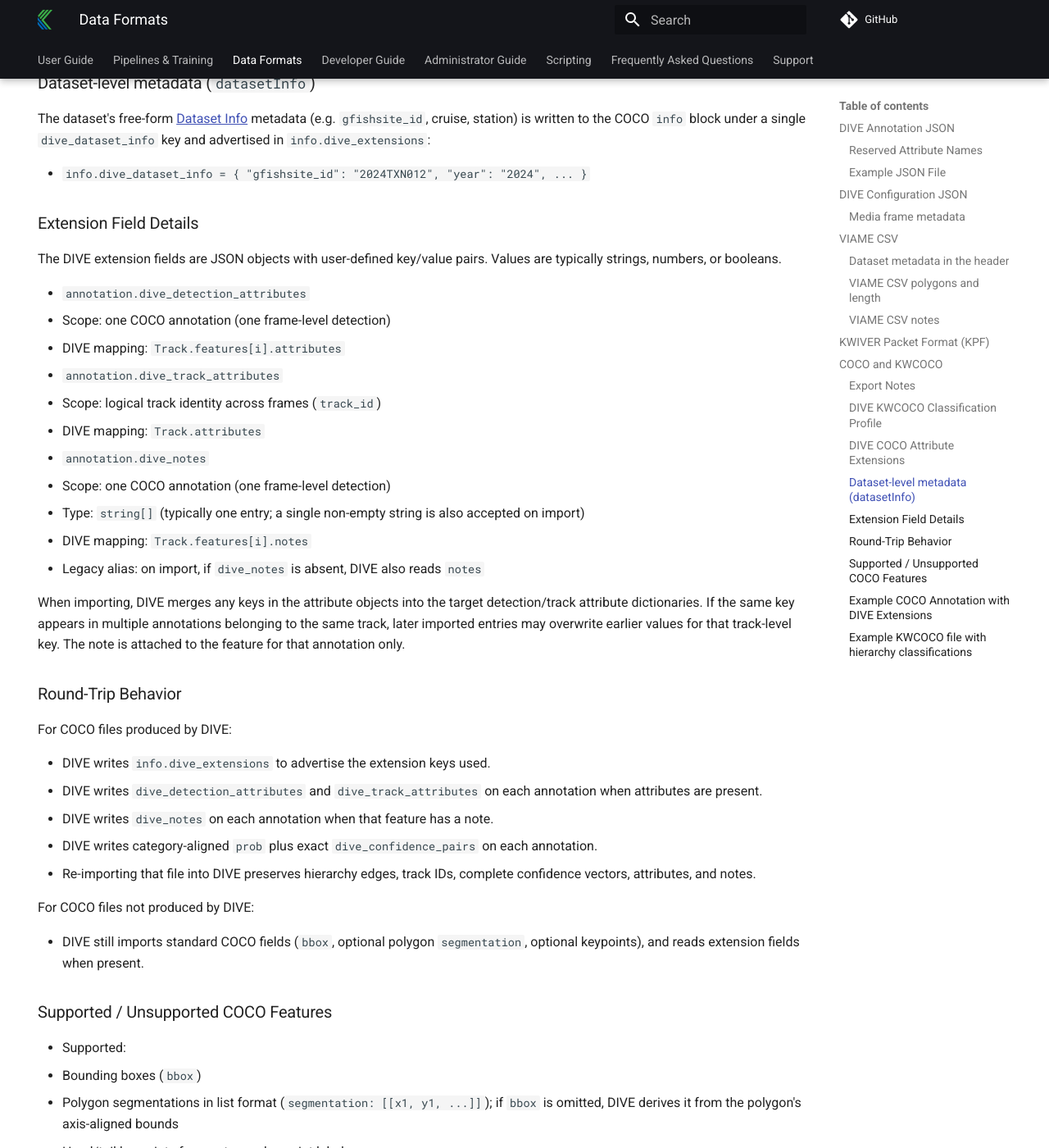
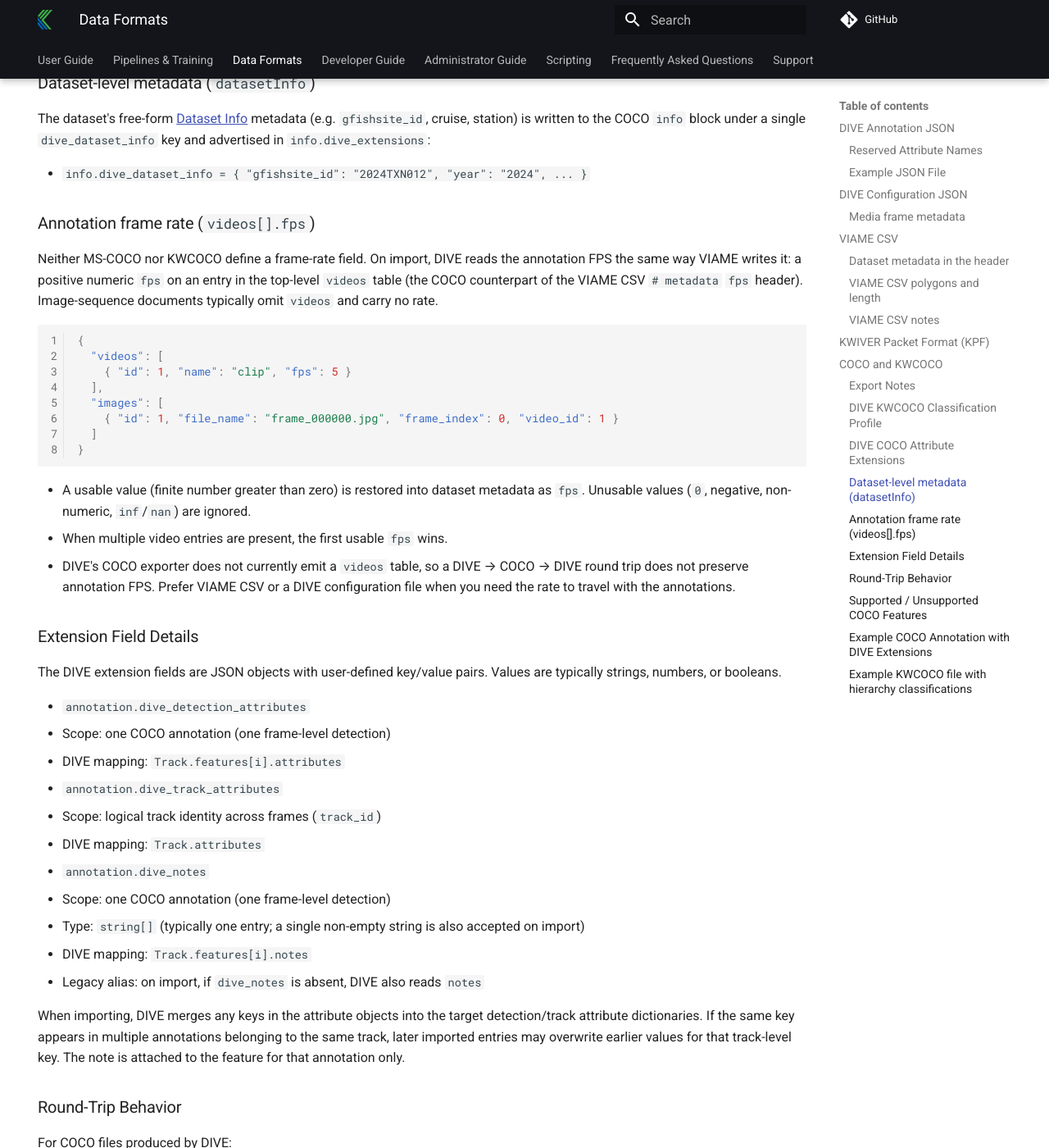
Before and after one commit to Kitware/dive, an MkDocs documentation site: the page built from docs/DataFormats.md, in a window 1280 px wide and 1400 px high, scrolled down 8936 px. Shown: the whole window at 82% size. Built offline with MkDocs 1.6.1 and Material for MkDocs 9.7.7, drawn with Linux system fonts in a browser that asks for light colours; comment, search, counter and statistics services are not loaded; some of the changed text lies outside the part shown.

Commit message:
add docuimentation about the fps to the DataFormats page

````diff
--- a/docs/DataFormats.md
+++ b/docs/DataFormats.md
@@ -414,6 +414,31 @@ advertised in `info.dive_extensions`:
 
 * `info.dive_dataset_info = { "gfishsite_id": "2024TXN012", "year": "2024", ... }`
 
+### Annotation frame rate (`videos[].fps`)
+
+Neither MS-COCO nor KWCOCO define a frame-rate field. On import, DIVE reads the
+annotation FPS the same way VIAME writes it: a positive numeric `fps` on an entry
+in the top-level `videos` table (the COCO counterpart of the VIAME CSV `# metadata`
+`fps` header). Image-sequence documents typically omit `videos` and carry no rate.
+
+```json
+{
+  "videos": [
+    { "id": 1, "name": "clip", "fps": 5 }
+  ],
+  "images": [
+    { "id": 1, "file_name": "frame_000000.jpg", "frame_index": 0, "video_id": 1 }
+  ]
+}
+```
+
+* A usable value (finite number greater than zero) is restored into dataset metadata as
+  `fps`. Unusable values (`0`, negative, non-numeric, `inf`/`nan`) are ignored.
+* When multiple video entries are present, the first usable `fps` wins.
+* DIVE's COCO exporter does not currently emit a `videos` table, so a DIVE → COCO → DIVE
+  round trip does not preserve annotation FPS. Prefer VIAME CSV or a DIVE configuration
+  file when you need the rate to travel with the annotations.
+
 ### Extension Field Details
 
 The DIVE extension fields are JSON objects with user-defined key/value pairs.
@@ -448,6 +473,9 @@ For COCO files produced by DIVE:
 * DIVE writes category-aligned `prob` plus exact `dive_confidence_pairs` on each annotation.
 * Re-importing that file into DIVE preserves hierarchy edges, track IDs, complete confidence
   vectors, attributes, and notes.
+* Annotation FPS is not preserved on this path: DIVE does not currently write a `videos`
+  table. See [Annotation frame rate (`videos[].fps`)](#annotation-frame-rate-videosfps)
+  for the import-side convention used by VIAME-produced files.
 
 For COCO files not produced by DIVE:
 
````
